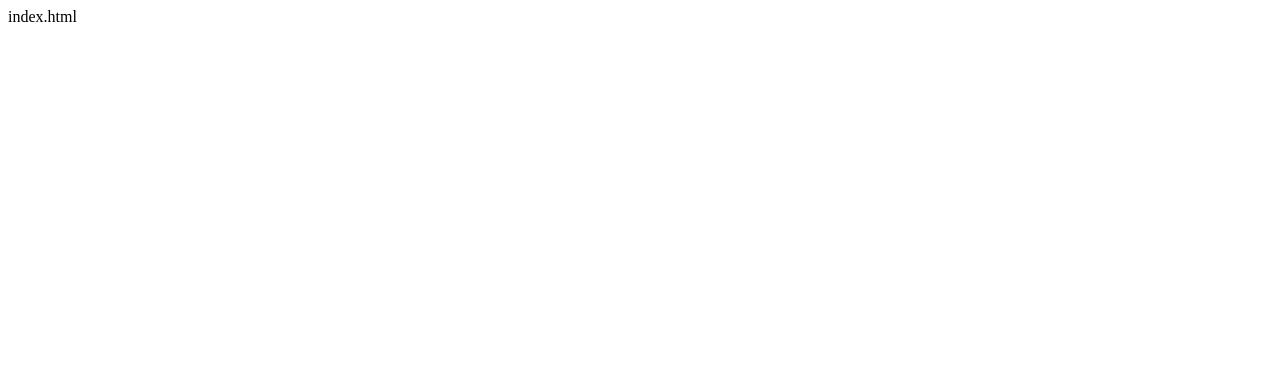
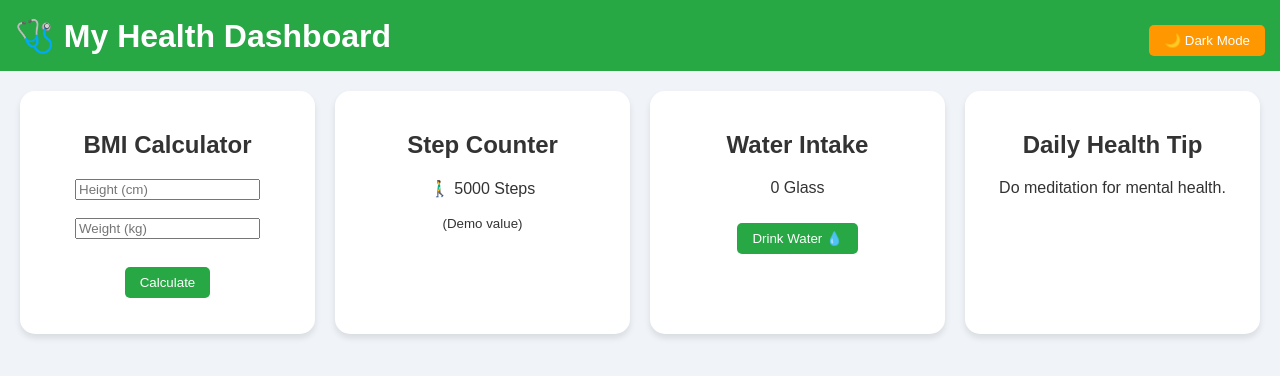
Before and after one commit to ak0282833-collab/Health-dashboard-, a plain HTML site: page index.html in a window 1280 px wide. Drawn offline with Linux system fonts and the light colour scheme.

Commit message:
Update index.html

```diff
--- a/index.html
+++ b/index.html
@@ -1 +1,157 @@
-index.html
+
+<!DOCTYPE html>
+<html lang="en">
+<head>
+  <meta charset="UTF-8">
+  <meta name="viewport" content="width=device-width, initial-scale=1.0">
+  <title>Health Dashboard</title>
+  <style>
+    body {
+      font-family: Arial, sans-serif;
+      margin: 0;
+      padding: 0;
+      background: #f0f4f8;
+      color: #333;
+      transition: 0.3s;
+    }
+    header {
+      background: #28a745;
+      color: white;
+      text-align: center;
+      padding: 15px;
+      display: flex;
+      justify-content: space-between;
+      align-items: center;
+    }
+    header h1 {
+      margin: 0;
+    }
+    .dashboard {
+      display: grid;
+      grid-template-columns: repeat(auto-fit, minmax(250px, 1fr));
+      gap: 20px;
+      padding: 20px;
+    }
+    .card {
+      background: white;
+      padding: 20px;
+      border-radius: 15px;
+      box-shadow: 0 4px 6px rgba(0,0,0,0.1);
+      text-align: center;
+      transition: 0.3s;
+    }
+    button {
+      background: #28a745;
+      color: white;
+      padding: 8px 15px;
+      border: none;
+      border-radius: 5px;
+      cursor: pointer;
+      margin-top: 10px;
+    }
+    button:hover {
+      background: #218838;
+    }
+
+    /* Dark Mode */
+    .dark-mode {
+      background: #121212;
+      color: #eee;
+    }
+    .dark-mode .card {
+      background: #1e1e1e;
+      color: #eee;
+      box-shadow: 0 4px 6px rgba(255,255,255,0.1);
+    }
+    .dark-mode header {
+      background: #222;
+    }
+    .toggle-btn {
+      background: #ff9800;
+    }
+  </style>
+</head>
+<body>
+
+<header>
+  <h1>🩺 My Health Dashboard</h1>
+  <button class="toggle-btn" onclick="toggleMode()">🌙 Dark Mode</button>
+</header>
+
+<div class="dashboard">
+
+  <!-- BMI Calculator -->
+  <div class="card">
+    <h2>BMI Calculator</h2>
+    <input type="number" id="height" placeholder="Height (cm)"> <br><br>
+    <input type="number" id="weight" placeholder="Weight (kg)"> <br><br>
+    <button onclick="calculateBMI()">Calculate</button>
+    <p id="bmiResult"></p>
+  </div>
+
+  <!-- Step Counter -->
+  <div class="card">
+    <h2>Step Counter</h2>
+    <p id="steps">🚶‍♂️ 5000 Steps</p>
+    <small>(Demo value)</small>
+  </div>
+
+  <!-- Water Intake -->
+  <div class="card">
+    <h2>Water Intake</h2>
+    <p id="water">0 Glass</p>
+    <button onclick="addWater()">Drink Water 💧</button>
+  </div>
+
+  <!-- Daily Health Tip -->
+  <div class="card">
+    <h2>Daily Health Tip</h2>
+    <p id="tip"></p>
+  </div>
+
+</div>
+
+<script>
+  // BMI Calculator
+  function calculateBMI() {
+    let h = document.getElementById("height").value;
+    let w = document.getElementById("weight").value;
+    if(h > 0 && w > 0){
+      let bmi = (w / ((h/100) ** 2)).toFixed(2);
+      document.getElementById("bmiResult").innerText = "Your BMI is " + bmi;
+    } else {
+      alert("Enter valid height and weight!");
+    }
+  }
+
+  // Water Intake
+  let glasses = 0;
+  function addWater() {
+    glasses++;
+    document.getElementById("water").innerText = glasses + " Glass";
+  }
+
+  // Daily Tips
+  const tips = [
+    "Drink 8 glasses of water daily.",
+    "Walk at least 30 minutes a day.",
+    "Eat fresh fruits and vegetables.",
+    "Avoid junk food as much as possible.",
+    "Do meditation for mental health."
+  ];
+  document.getElementById("tip").innerText = tips[Math.floor(Math.random() * tips.length)];
+
+  // Dark Mode Toggle
+  function toggleMode() {
+    document.body.classList.toggle("dark-mode");
+    let btn = document.querySelector(".toggle-btn");
+    if(document.body.classList.contains("dark-mode")){
+      btn.innerText = "☀️ Light Mode";
+    } else {
+      btn.innerText = "🌙 Dark Mode";
+    }
+  }
+</script>
+
+</body>
+</html>
```
